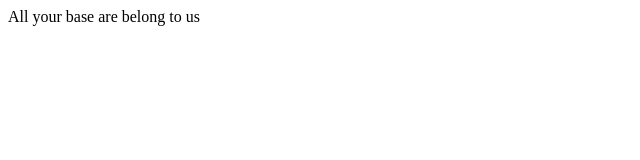
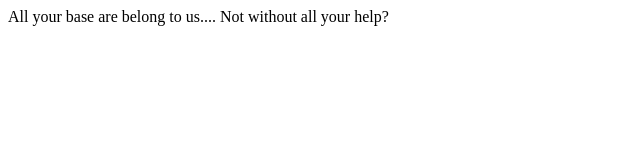
Before and after one commit to eddiemarovich/BRBFS, a website: page index.html in a window 1280 px wide. Shown: the whole page, without its empty margins (0-640 px from the left). Drawn offline with Linux system fonts and the light colour scheme.

Commit message:
check this heady masterpiece

```diff
--- a/index.html
+++ b/index.html
@@ -5,6 +5,7 @@
     <title></title>
   </head>
   <body>
-    All your base are belong to us
+    All your base are belong to us....
+    Not without all your help?
   </body>
 </html>
```
